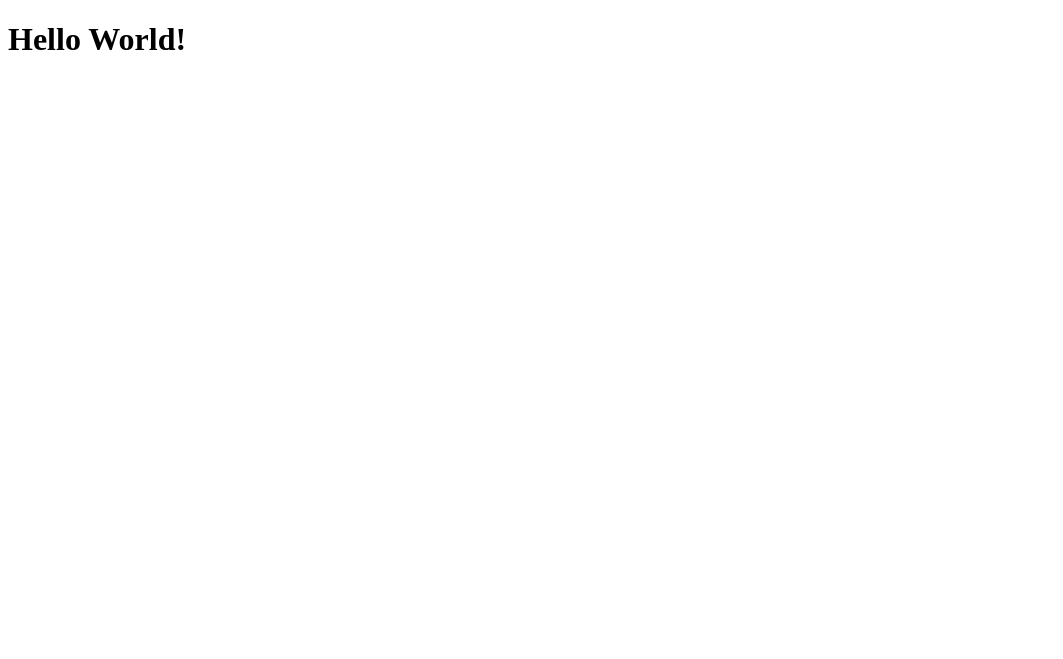
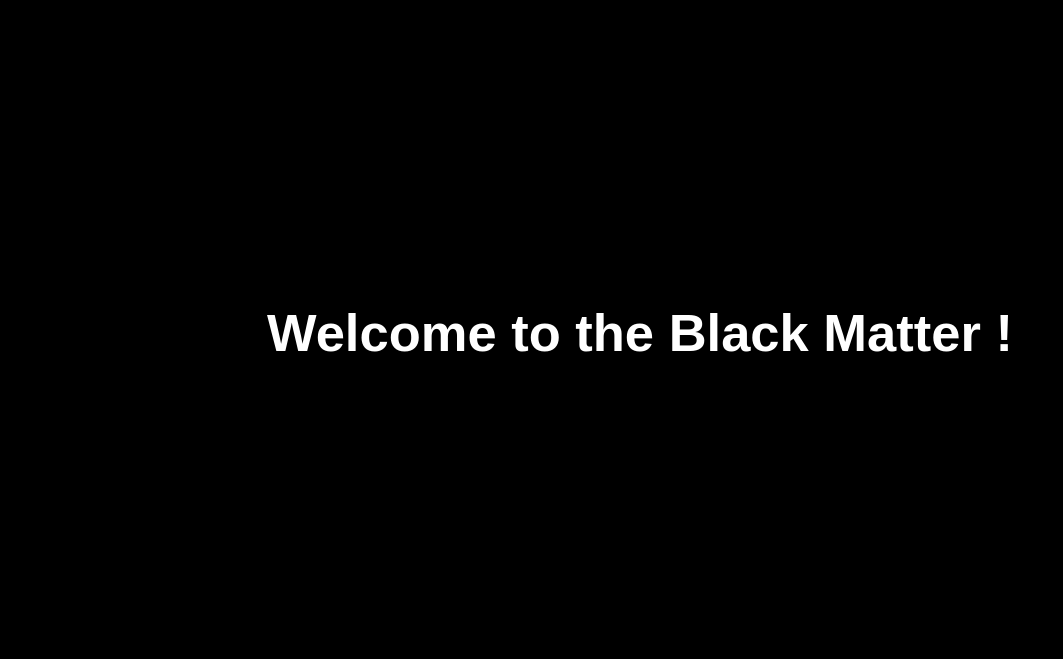
Before and after one commit to dimensions-xyz/dimensions-xyz.github.io, a plain HTML site: page index.html in a window 1280 px wide. Shown: the whole page, without its empty margins (0-1063 px from the left). Drawn offline with Linux system fonts and the light colour scheme.

Commit message:
Update index.html

```diff
--- a/index.html
+++ b/index.html
@@ -1,13 +1,35 @@
 <!DOCTYPE html>
-<html>
+<html lang="en">
 
   <head>
-    <meta charset="utf8">
-    <title>Dimensions</title>
+
+    <meta charset="utf-8">
+      <title>Dimensions</title>
+    <meta>
+
+    <style>
+      body {
+        font-family: Arial, Helvetica, sans-serif;
+        background-color: rgb(0, 0, 0);
+      }
+
+      header {
+        padding: 250px;
+        text-align: center;
+        font-size: 35px;
+        color: white;
+      }
+    </style>
+
   </head>
 
+
   <body>
-    <h1>Hello World!</h1>
+
+    <header>
+      <h2>Welcome to the Black Matter !</h2>
+    </header>
+
   </body>
 
 </html>
```
